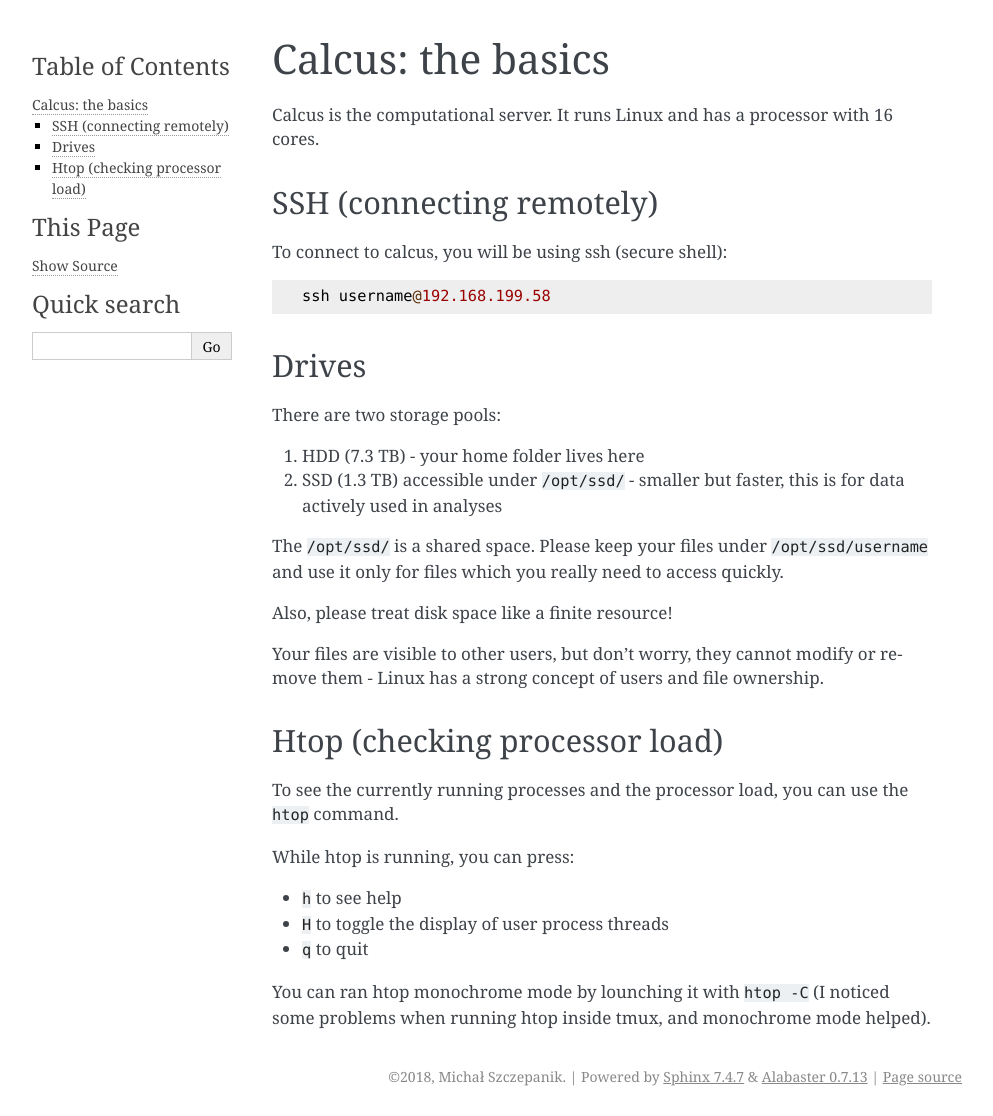
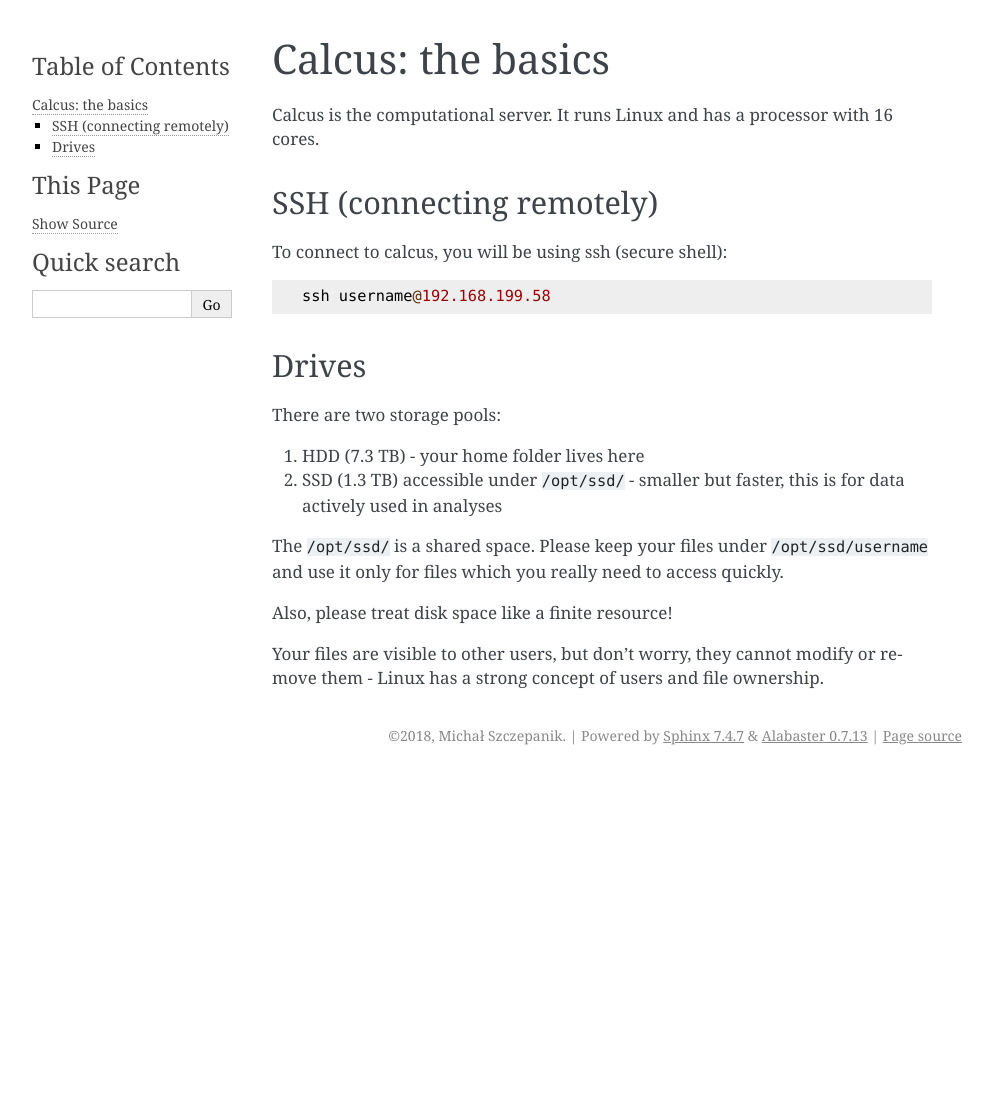
Before and after one commit to nencki-lobi/lobi-inhouse, a Sphinx documentation site: the page built from docs/calcus_basics.rst, in a window 1280 px wide. Shown: the whole page, without its empty margins (148-1141 px from the left). Built offline with Sphinx 7.4.7, drawn with Linux system fonts in a browser that asks for light colours; after the commit the page ends 900 px from its top, so only the background shows below that.

Commit message:
Add tips & tricks and move htop there

```diff
--- a/docs/calcus_basics.rst
+++ b/docs/calcus_basics.rst
@@ -22,16 +22,3 @@ The ``/opt/ssd/`` is a shared space. Please keep your files under ``/opt/ssd/use
 Also, please treat disk space like a finite resource!
 
 Your files are visible to other users, but don't worry, they cannot modify or remove them - Linux has a strong concept of users and file ownership.
-
-Htop (checking processor load)
-------------------------------
-
-To see the currently running processes and the processor load, you can use the ``htop`` command.
-
-While htop is running, you can press:
-
-* ``h`` to see help
-* ``H`` to toggle the display of user process threads
-* ``q`` to quit
-
-You can ran htop monochrome mode by lounching it with ``htop -C`` (I noticed some problems when running htop inside tmux, and monochrome mode helped).
--- a/docs/index.rst
+++ b/docs/index.rst
@@ -16,4 +16,5 @@ Materials contained here should help you with using our computer resources, most
    command_line
    transferring_data
    singularity
+   tips_and_tricks
    contributing
```
Also changed, not shown: docs/tips_and_tricks.rst (added, +31 -0 lines).
